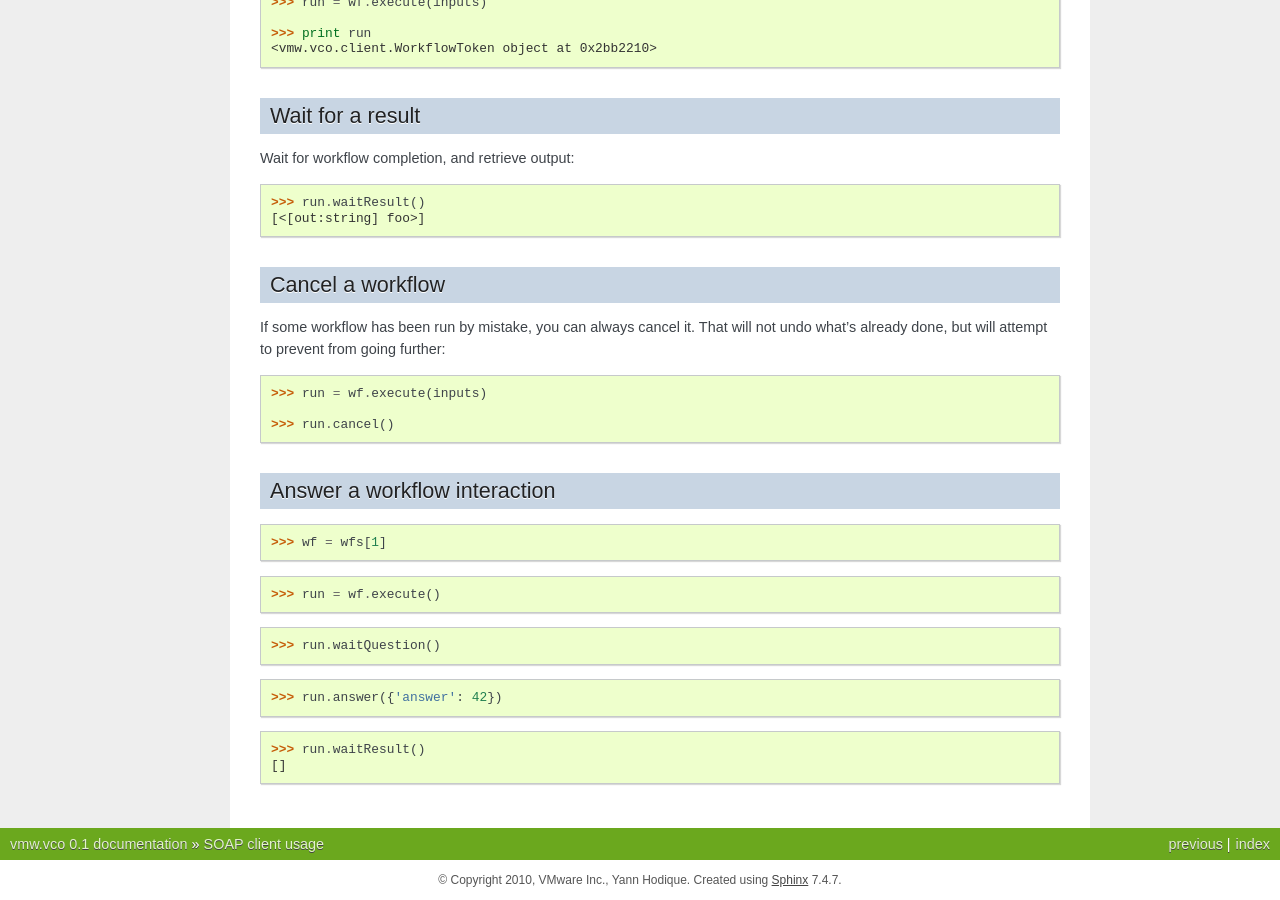
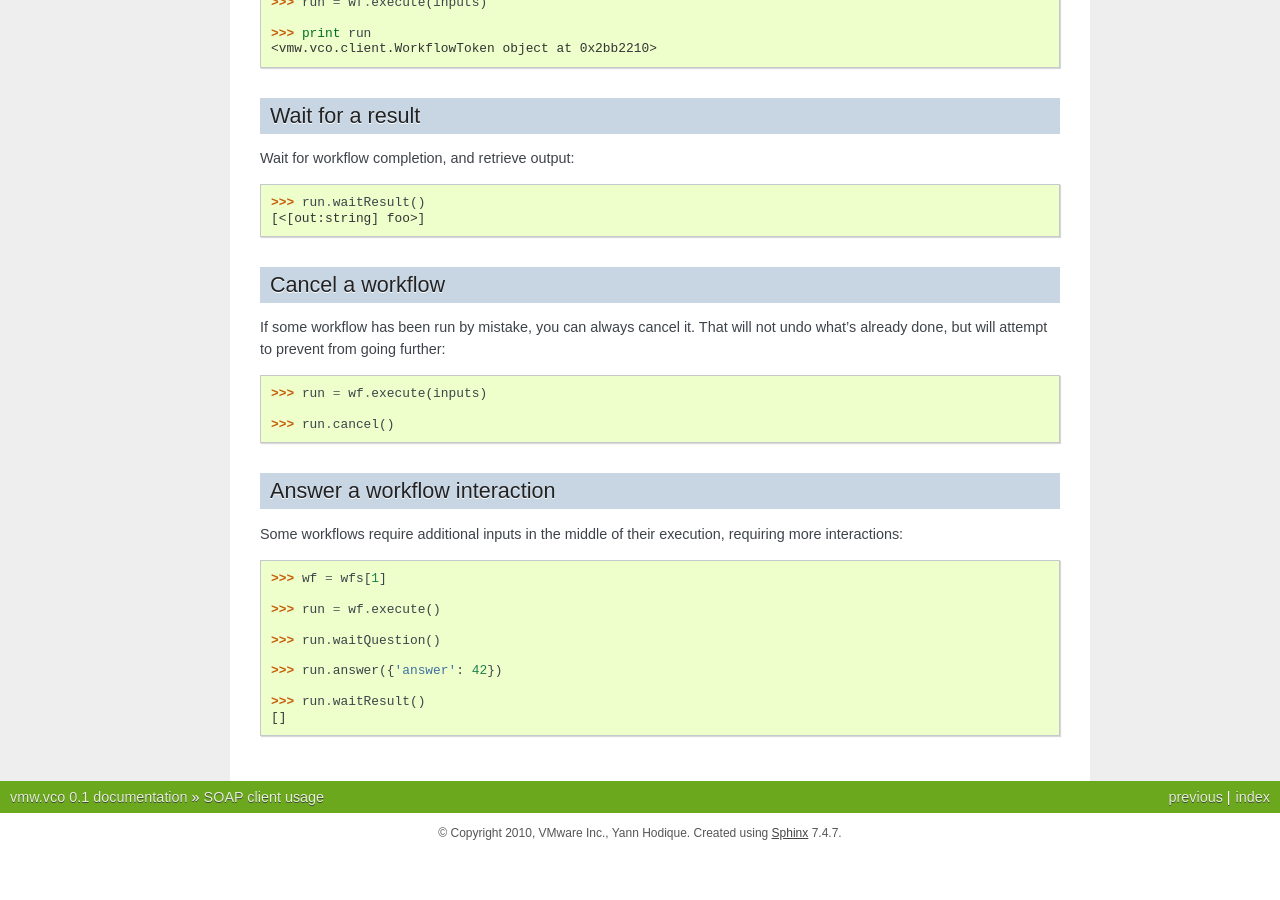
Before and after one commit to sigma/vmw.vco, a Sphinx documentation site: the page built from doc/source/examples.rst, in a window 1280 px wide and 900 px high, scrolled down 1236 px. Built offline with Sphinx 7.4.7, drawn with Linux system fonts in a browser that asks for light colours; after the commit the page ends 2089 px from its top, so only the background shows below that.

Commit message:
fix formatting

```diff
--- a/doc/source/examples.rst
+++ b/doc/source/examples.rst
@@ -92,6 +92,9 @@ not undo what's already done, but will attempt to prevent from going further::
 Answer a workflow interaction
 =============================
 
+Some workflows require additional inputs in the middle of their execution,
+requiring more interactions::
+
   >>> wf = wfs[1]
 
   >>> run = wf.execute()
```
